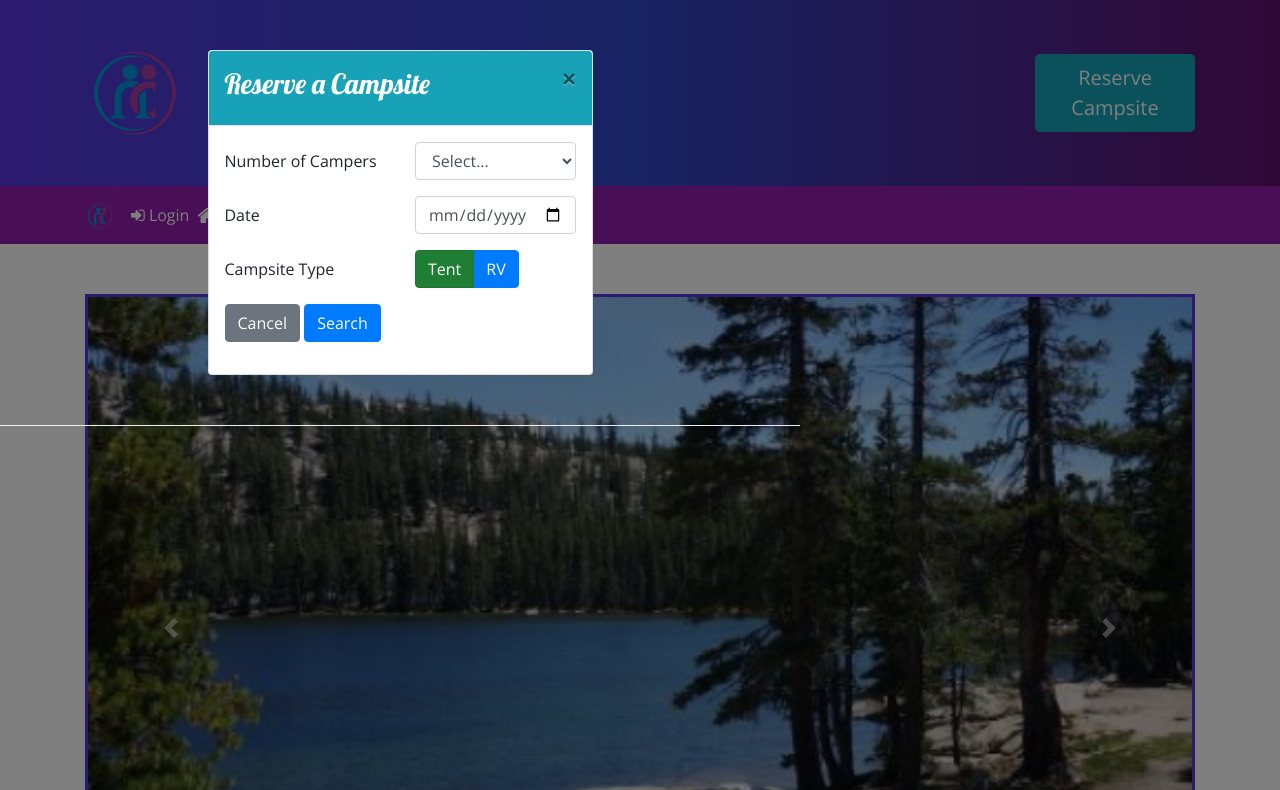
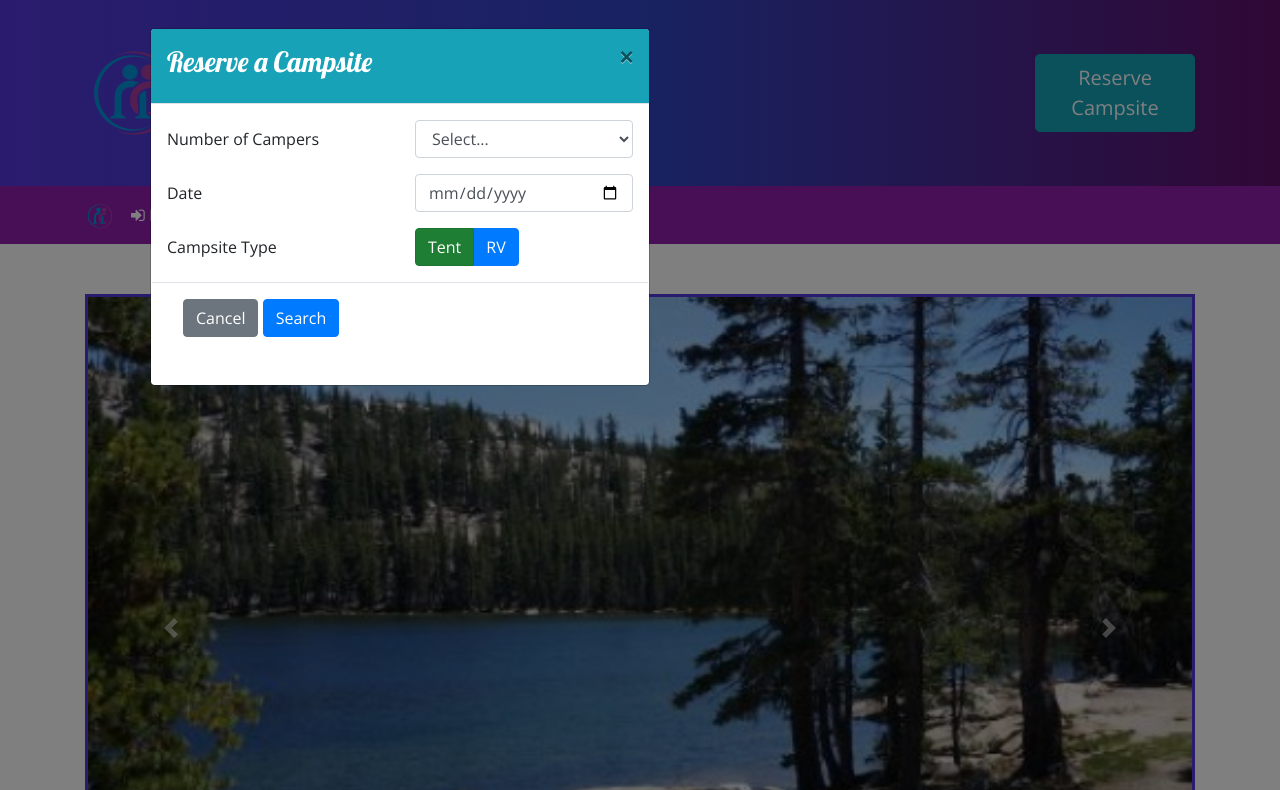
Before and after one commit to yadig69/nucamp, a website: page index.html in a window 1280 px wide. Both pictures are taken after a click on the link "Reserve Campsite". Shown: the top 790 px of the page. Drawn offline with nearby package versions, Linux system fonts and the light colour scheme; files that its build step writes are made by us from their sources.

Commit message:
Week 4 Assignments play_pause scss,corrections

```diff
--- a/index.html
+++ b/index.html
@@ -44,9 +44,8 @@
     <!-- having trouble to remove white border -->
 
     <div id="reserveModal" class="modal modal-lg fade">
-        <div class="row row-content align-items-center">
-            <div class="col col-sm-6 mx-auto">
-                <div class="card">
+        <div class="modal-dialog align-items-center">
+            <div class="modal-content">
                 <div class="bg-info modal-header">
                     <h3 class="text-white">Reserve a Campsite</h3>
                     <button type="button" class="close" data-dismiss="modal">&times;</button>
@@ -94,7 +93,7 @@
 
                         </div>
 
-                            <div class="row form-group">
+                        <div class="modal-footer row form-group">
                             <div class="col">
                                 <a href="#"><button type="button" class="btn btn-secondary" data-dismiss="modal">Cancel</button></a>
                                 <a href="#"><button type="submit" class="btn btn-primary">Search</button></a>
@@ -104,7 +103,7 @@
                     </form>
                 </div>
             </div>
-            </div>
+
         </div>
 
     </div>
```
Lines whose indentation alone changed are shown as unchanged.
